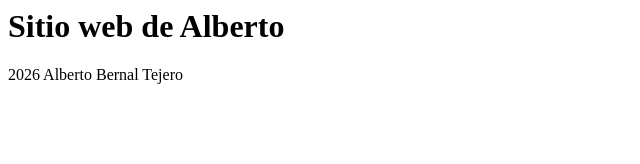
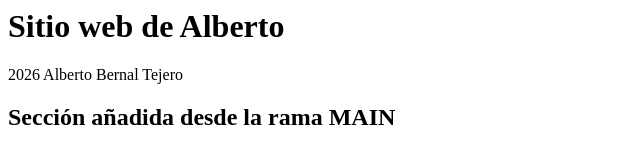
Before and after one commit to albertobernalteje/practica1alberto, a plain HTML site: page index.html in a window 1280 px wide. Shown: the whole page, without its empty margins (0-640 px from the left). Drawn offline with Linux system fonts and the light colour scheme.

Commit message:
Modificado index.html en rama main para provocar conflicto

```diff
--- a/index.html
+++ b/index.html
@@ -1,2 +1,3 @@
 <h1>Sitio web de Alberto</h1>
 <footer><p> 2026 Alberto Bernal Tejero</p></footer>
+<h2>Sección añadida desde la rama MAIN</h2>
```
